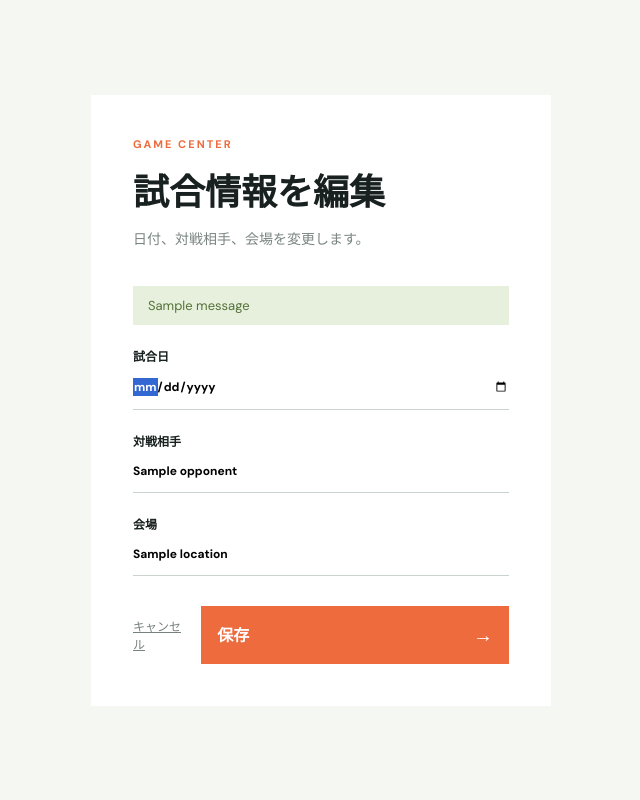
After one commit to katamatsu/team-attention, a Flask app: template templates/edit_game.html in a window 1280 px wide. The commit adds this page. Shown: the whole page, without its empty margins (319-959 px from the left). Run offline with Flask 3, Linux system fonts and the light colour scheme; the template is opened without the code that fills it: most values are stand-ins (such as "Sample title", 1, 10 or a date in 2020); one stand-in notice (Sample message) is shown; data that the repository does not hold is empty; some libraries are stand-ins or nearby versions.

Commit message:
add game information editing

```diff
--- a/app.py
+++ b/app.py
@@ -515,6 +515,26 @@ def add_game():
     return render_template("add_game.html")
 
 
+@app.route("/stats/games/<int:game_id>/edit", methods=("GET", "POST"))
+def edit_game(game_id):
+    db = get_db()
+    game = db.execute("SELECT * FROM games WHERE id = %s", (game_id,)).fetchone()
+    if game is None:
+        return "試合が見つかりません", 404
+    if request.method == "POST":
+        game_date = request.form.get("game_date", "")
+        opponent = request.form.get("opponent", "").strip()
+        location = request.form.get("location", "").strip()
+        if not game_date or not opponent or not location:
+            flash("試合日、対戦相手、会場を入力してください。", "error")
+        else:
+            db.execute("UPDATE games SET game_date = %s, opponent = %s, location = %s WHERE id = %s", (game_date, opponent, location, game_id))
+            db.commit()
+            flash("試合情報を更新しました。", "success")
+            return redirect(url_for("stats", game=game_id))
+    return render_template("edit_game.html", game=game)
+
+
 if __name__ == "__main__":
     with app.app_context():
         init_db()
--- /dev/null
+++ b/templates/edit_game.html
@@ -0,0 +1,5 @@
+{% extends "base.html" %}
+{% block title %}試合情報を編集 | COURT LOG{% endblock %}
+{% block content %}
+<main class="edit-shell"><div class="edit-box"><p class="eyebrow orange">GAME CENTER</p><h1>試合情報を編集</h1><p class="subcopy">日付、対戦相手、会場を変更します。</p>{% with messages = get_flashed_messages(with_categories=true) %}{% if messages %}{% for category, message in messages %}<p class="flash {{ category }}">{{ message }}</p>{% endfor %}{% endif %}{% endwith %}<form method="post"><label>試合日<input name="game_date" type="date" value="{{ game['game_date'] }}" required autofocus></label><label>対戦相手<input name="opponent" type="text" value="{{ game['opponent'] }}" required></label><label>会場<input name="location" type="text" value="{{ game['location'] }}" required></label><div class="edit-actions"><a href="{{ url_for('stats', game=game['id']) }}">キャンセル</a><button class="primary-button" type="submit">保存 <span>→</span></button></div></form></div></main>
+{% endblock %}
```
Also changed, not shown: templates/stats.html (+1 -0 lines).
